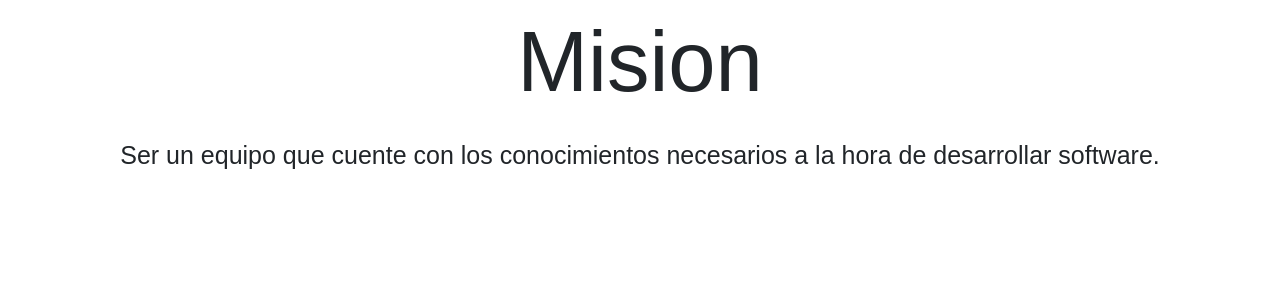
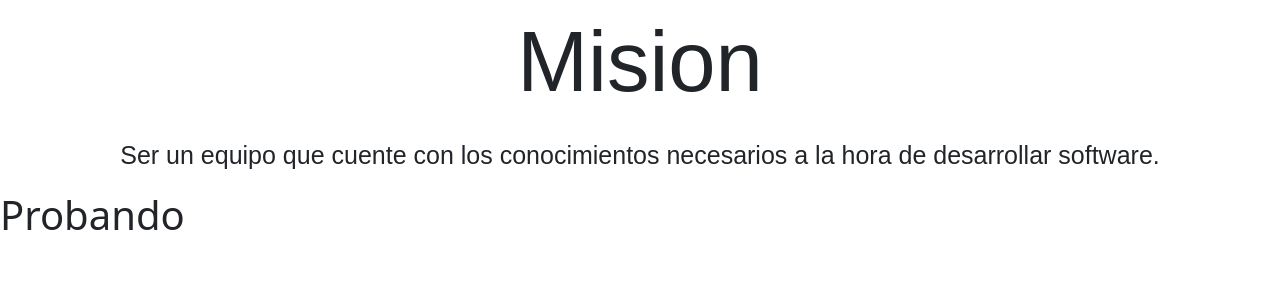
Before and after one commit to AnibalLP/Emprendimiento2021, a PHP site: page / in a window 1280 px wide. Shown: the part 486-786 px from the top of the page. Run offline with PHP 8.4, Linux system fonts and the light colour scheme.

Commit message:
PRueba
Esto es una prueba

```diff
--- a/index.php
+++ b/index.php
@@ -33,6 +33,7 @@
             </div>
 
     </div>
+    <h1>Probando </h1>
 
   <script src="https://cdn.jsdelivr.net/npm/bootstrap@5.1.1/dist/js/bootstrap.bundle.min.js"
   integrity="sha384-/bQdsTh/da6pkI1MST/rWKFNjaCP5gBSY4sEBT38Q/9RBh9AH40zEOg7Hlq2THRZ"
```
